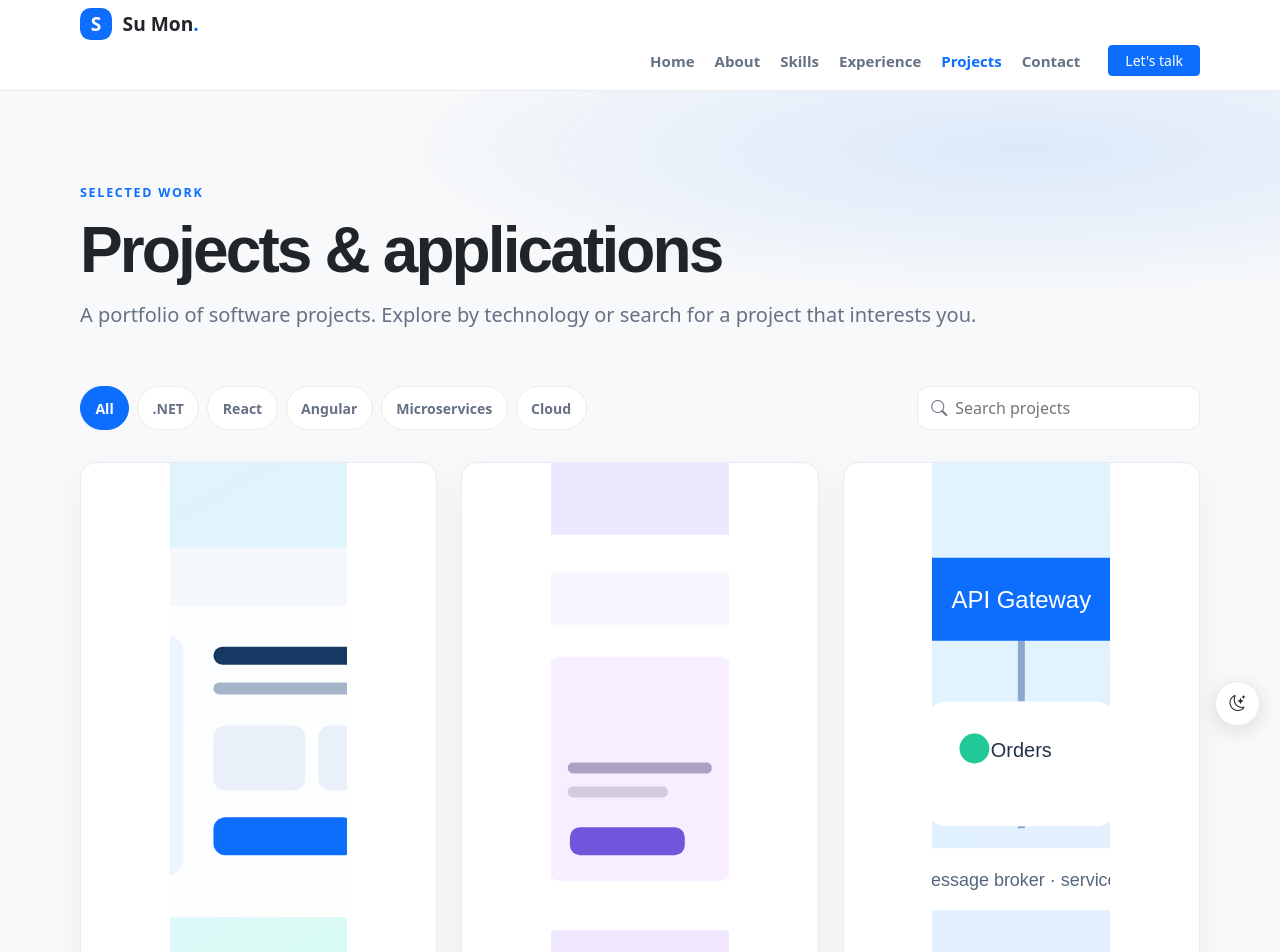
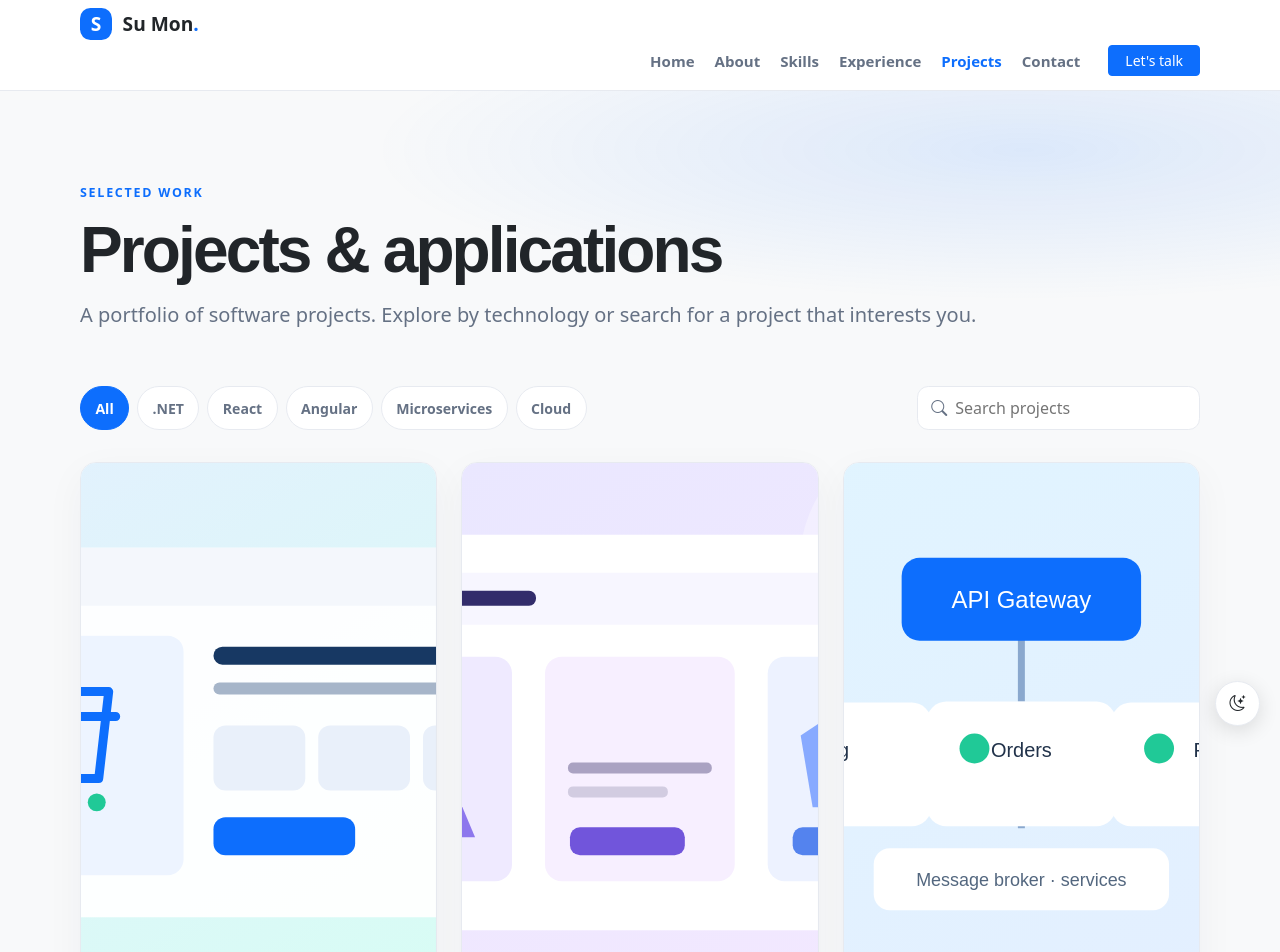
Before and after one commit to smkk01/My.Portfolio, a React (Vite) app: page /#/projects in a window 1280 px wide. Shown: the top 952 px of the page. Built offline with nearby package versions, Linux system fonts and the light colour scheme.

Commit message:
redesign project cards

```diff
--- a/src/App.css
+++ b/src/App.css
@@ -72,7 +72,7 @@ main { flex: 1; }
 .experience-details { display: block; margin-left: 3.8rem; border: 1px solid var(--border); border-radius: 1rem; background: var(--surface); }.experience-details summary { display: flex; align-items: center; gap: 1rem; padding: 1rem; cursor: pointer; list-style: none; }.experience-details summary::-webkit-details-marker { display: none; }.experience-details summary .experience-marker { flex: 0 0 2.8rem; margin-left: -2.3rem; }.experience-details summary span { display: grid; gap: .15rem; }.experience-details summary small { color: var(--muted); }.experience-details[open] summary > .bi-chevron-down { transform: rotate(180deg); }.experience-details .experience-content { margin: 0 1rem 1rem; box-shadow: none; }
 .project-controls { display: flex; flex-wrap: wrap; justify-content: space-between; gap: 1rem; margin-bottom: 2rem; }.project-filters { display: flex; flex-wrap: wrap; gap: .5rem; }.filter-button { padding: .5rem .9rem; border: 1px solid var(--border); border-radius: 999px; color: var(--muted); background: var(--surface); font-size: .88rem; font-weight: 600; }.filter-button.active { border-color: var(--primary); color: #fff; background: var(--primary); }
 .project-search { display: flex; min-width: 240px; align-items: center; gap: .5rem; padding: 0 .8rem; border: 1px solid var(--border); border-radius: .7rem; color: var(--muted); background: var(--surface); }.project-search input { width: 100%; padding: .55rem 0; border: 0; outline: 0; color: var(--ink); background: transparent; }
-.project-card { overflow: hidden; padding: 0; transition: transform .2s, box-shadow .2s; }.project-image { display: block; width: 50%; aspect-ratio: 16 / 6; margin-inline: auto; object-fit: cover; border-bottom: 1px solid var(--border); }.project-body { padding: .9rem; }.project-body p { display: -webkit-box; overflow: hidden; min-height: 0; margin-bottom: .55rem; font-size: .88rem; line-height: 1.45; -webkit-box-orient: vertical; -webkit-line-clamp: 2; }.project-tags { min-height: 0; }.project-body .pill { padding: .25rem .55rem; margin: .15rem .2rem .15rem 0; font-size: .74rem; }.project-links { display: flex; gap: 1.1rem; padding-top: .55rem; border-top: 1px solid var(--border); }.project-links a { display: inline-flex; gap: .4rem; align-items: center; color: var(--ink); font-size: .88rem; font-weight: 700; text-decoration: none; }.project-links a:hover { color: var(--primary); }.empty-state { padding: 3rem; color: var(--muted); text-align: center; }
+.project-card { display: flex; flex: 1; flex-direction: column; overflow: hidden; padding: 0; transition: transform .2s, box-shadow .2s; }.project-image { display: block; width: 100%; aspect-ratio: 16 / 8; object-fit: cover; border-bottom: 1px solid var(--border); }.project-body { display: flex; flex: 1; flex-direction: column; padding: 1.15rem; }.project-body h3 { margin-bottom: .55rem; }.project-body p { margin-bottom: .9rem; font-size: .92rem; line-height: 1.55; }.project-tags { display: flex; flex-wrap: wrap; gap: .35rem; margin-bottom: 1rem; }.project-body .pill { padding: .25rem .55rem; margin: 0; font-size: .74rem; }.project-links { display: flex; gap: 1.1rem; padding-top: .8rem; margin-top: auto; border-top: 1px solid var(--border); }.project-links a { display: inline-flex; gap: .4rem; align-items: center; color: var(--ink); font-size: .88rem; font-weight: 700; text-decoration: none; }.project-links a:hover { color: var(--primary); }.empty-state { padding: 3rem; color: var(--muted); text-align: center; }
 .home-cta { display: flex; justify-content: space-between; align-items: center; gap: 2rem; margin-block: 3.5rem; padding: 2.2rem 2.5rem; border-radius: 1.25rem; color: #fff; background: linear-gradient(110deg, #0d6efd, #2868ce 65%, #20a87f); }.home-cta .eyebrow { color: #d6e7ff; }.home-cta .h3 { color: #fff; }
 .about-summary { display: flex; flex-direction: column; align-items: flex-start; padding: 2rem; }.about-summary strong { margin-top: 1.1rem; font-family: Manrope, sans-serif; font-size: 1.8rem; }.about-summary p { margin: .5rem 0 1.2rem; color: var(--muted); line-height: 1.7; }.about-summary > span:last-child { font-size: .88rem; }
 .highlight-list { display: grid; gap: 1rem; padding: 0; list-style: none; }.highlight-list li { display: flex; gap: .8rem; align-items: flex-start; color: var(--muted); }.highlight-list i { margin-top: .25rem; color: var(--accent); }.education-card { padding: 1.5rem; }
--- a/src/components/Projects.jsx
+++ b/src/components/Projects.jsx
@@ -55,7 +55,7 @@ function Projects({ featuredOnly = false }) {
       )}
       <div className="row g-4">
         {list.map((project, index) => (
-          <div className="col-md-6 col-xl-4" key={project.id} data-aos="fade-up" data-aos-delay={(index % 3) * 80}>
+          <div className="col-md-6 col-xl-4 d-flex" key={project.id} data-aos="fade-up" data-aos-delay={(index % 3) * 80}>
             <article className="project-card card-surface">
               <img className="project-image" src={images[project.image]} alt={`${project.title} illustration`} width="960" height="540" loading="lazy" decoding="async" fetchPriority="low" />
               <div className="project-body">
```
